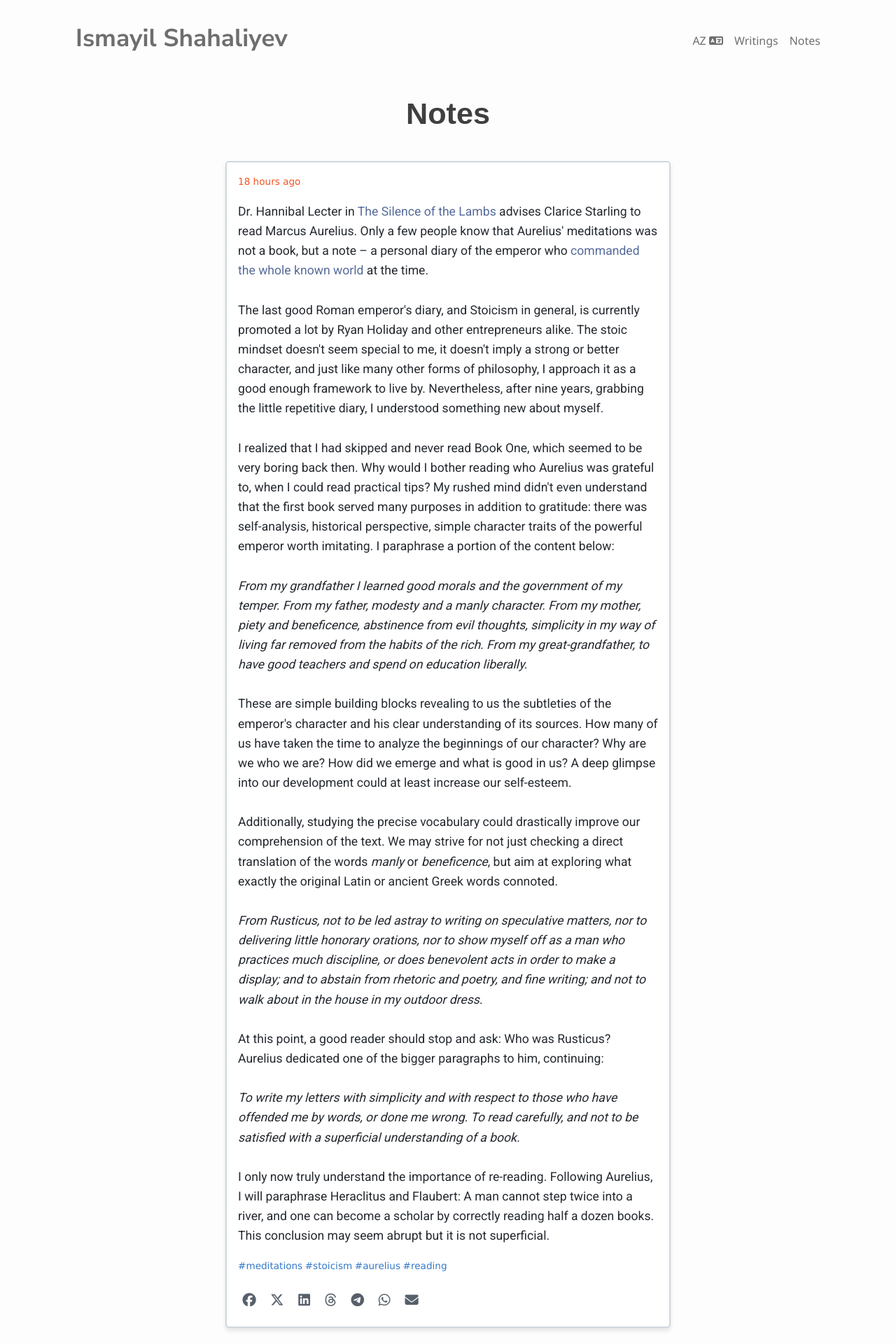
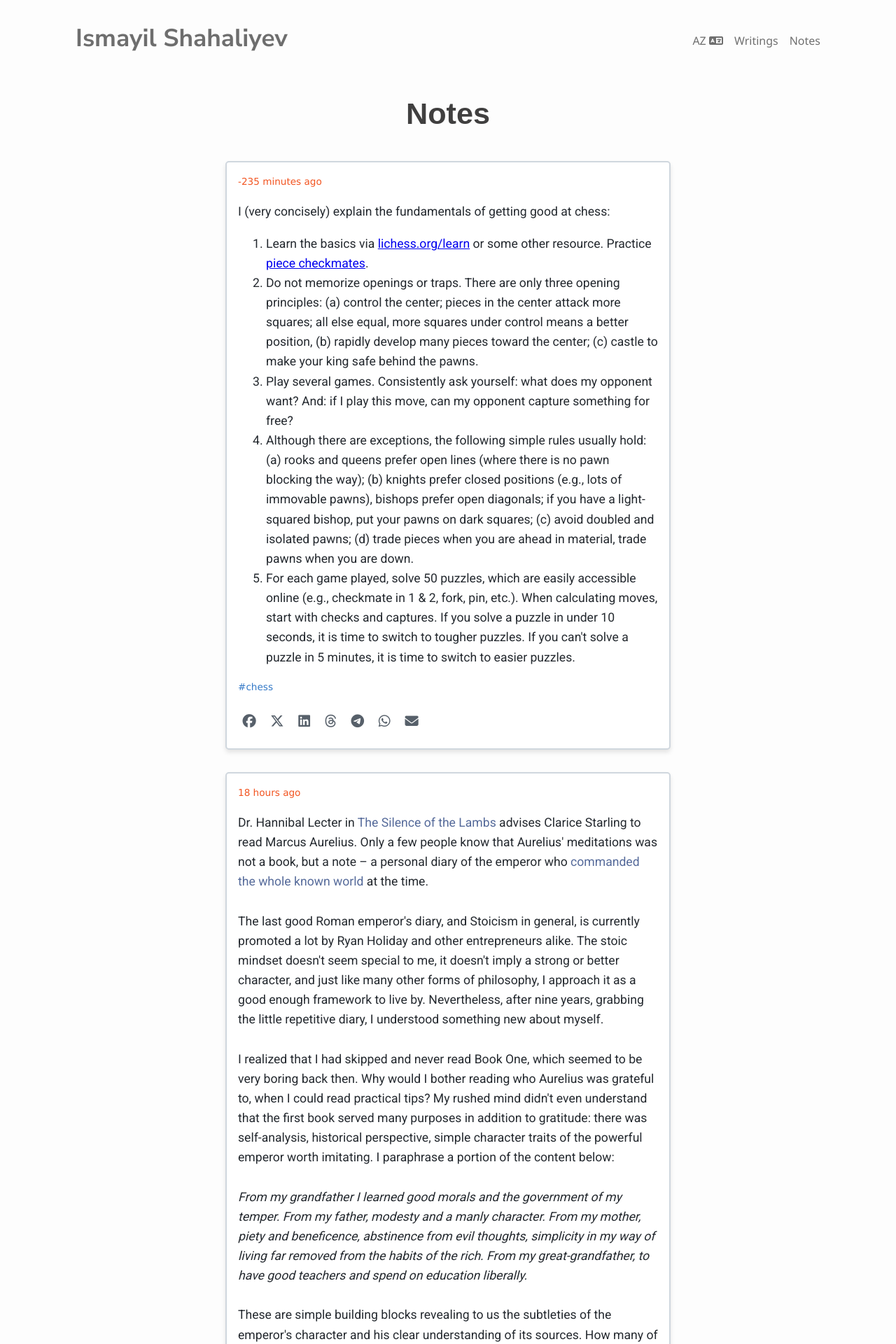
Before and after one commit to shahaliyev/shahaliyev.github.io, a Jekyll site: the page built from notes.html, in a window 1280 px wide. Shown: the top 1920 px of the page at 70% size. Built offline with Jekyll 4.4.1, drawn with Linux system fonts in a browser that asks for light colours; nearby versions of some CDN libraries.

Commit message:
notes chess

```diff
--- a/notes.html
+++ b/notes.html
@@ -15,6 +15,22 @@ layout: default
 </style>
 
 <article>
+   {%
+      include note.html
+      date="Aug 23, 2025, 09:45 PM"
+      content="I (very concisely) explain the fundamentals of getting good at chess:
+
+     <ol>
+         <li>Learn the basics via <a href='https://lichess.org/learn'>lichess.org/learn</a> or some other resource. Practice <a href='https://lichess.org/practice/checkmates/piece-checkmates-i/BJy6fEDf'>piece checkmates</a>.</li>
+         <li>Do not memorize openings or traps. There are only three opening principles: (a) control the center; pieces in the center attack more squares; all else equal, more squares under control means a better position, (b) rapidly develop many pieces toward the center; (c) castle to make your king safe behind the pawns.
+         </li>
+         <li>Play several games. Consistently ask yourself: what does my opponent want? And: if I play this move, can my opponent capture something for free?</li>
+         <li>Although there are exceptions, the following simple rules usually hold: (a) rooks and queens prefer open lines (where there is no pawn blocking the way); (b) knights prefer closed positions (e.g., lots of immovable pawns), bishops prefer open diagonals; if you have a light-squared bishop, put your pawns on dark squares; (c) avoid doubled and isolated pawns; (d) trade pieces when you are ahead in material, trade pawns when you are down.</li>
+         <li>For each game played, solve 50 puzzles, which are easily accessible online (e.g., checkmate in 1 & 2, fork, pin, etc.). When calculating moves, start with checks and captures. If you solve a puzzle in under 10 seconds, it is time to switch to tougher puzzles. If you can't solve a puzzle in 5 minutes, it is time to switch to easier puzzles.</li>
+         </ol>
+      "
+      tags="chess"
+   %}
    {%
       include note.html
       date="Aug 22, 2025, 11:33 PM"
```
